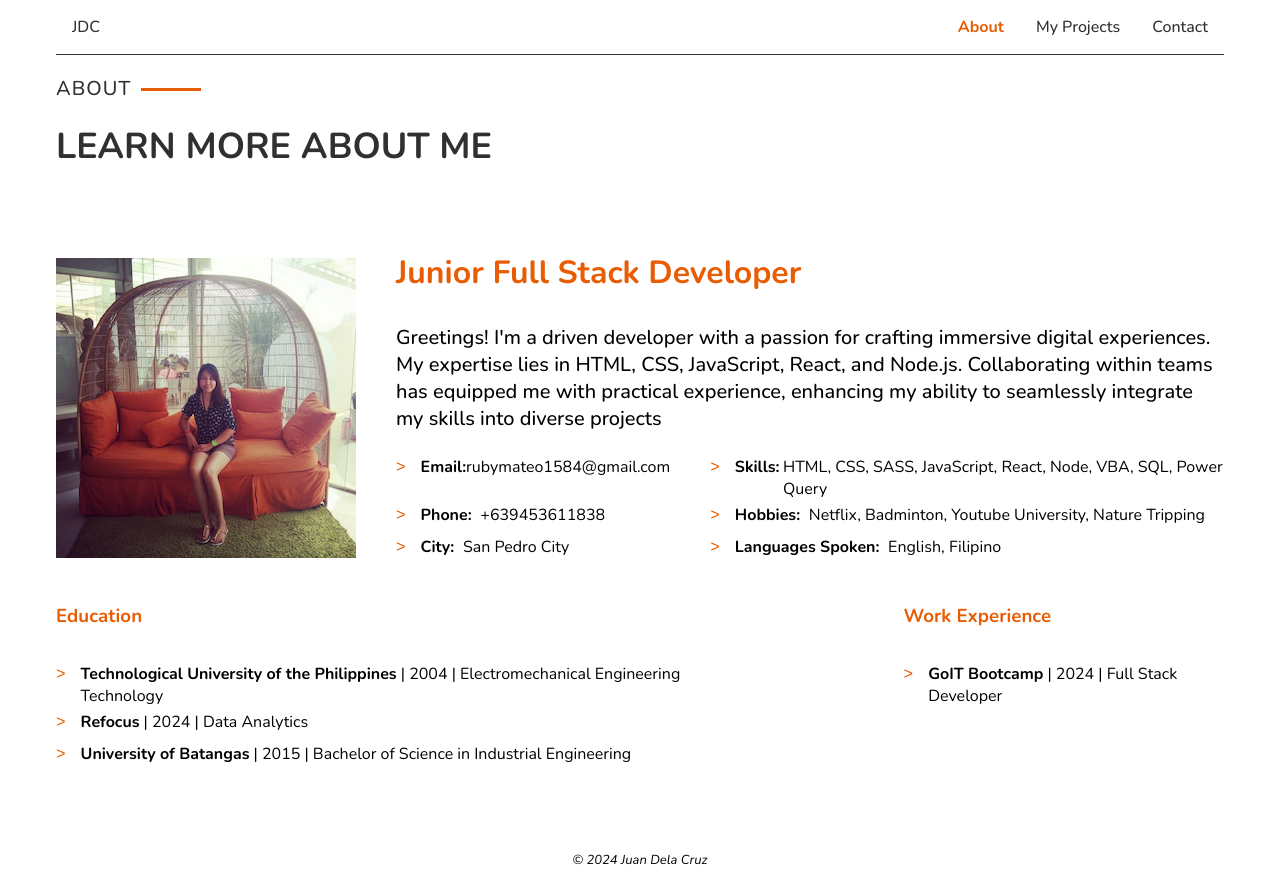
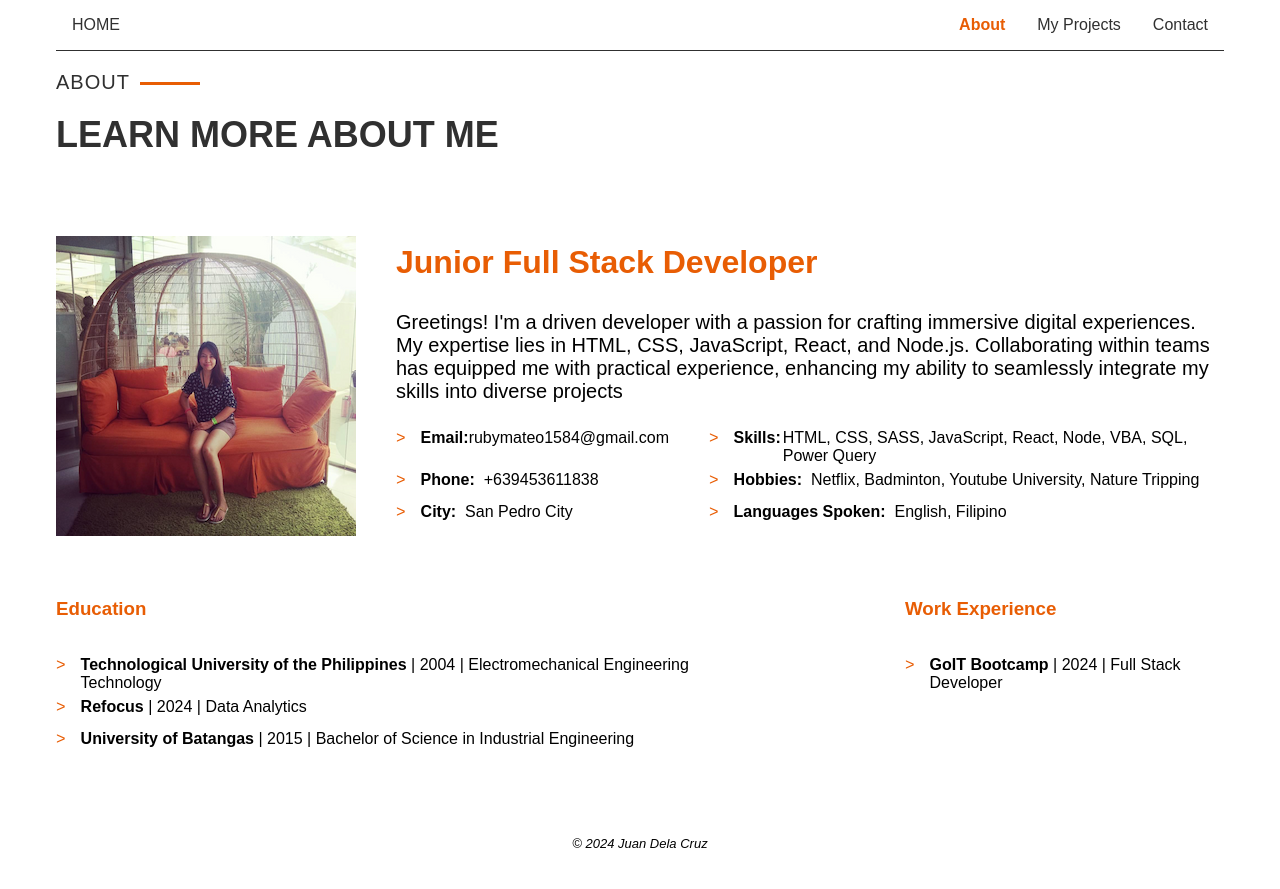
Before and after one commit to techista1584/rubymateo-portfolio, a React (Vite) app: page /about in a window 1280 px wide. Built offline with nearby package versions, Linux system fonts and the light colour scheme.

Commit message:
updated home nav

```diff
--- a/src/components/Logo/Logo.jsx
+++ b/src/components/Logo/Logo.jsx
@@ -9,7 +9,7 @@
         end
         className={({ isActive }) => (isActive ? css.linkActive : css.link)}
       >
-        JDC
+        HOME
       </NavLink>
     </div>
   );
--- a/src/index.css
+++ b/src/index.css
@@ -1,6 +1,7 @@
 /* Custom Font */
 
-@import url('https://fonts.googleapis.com/css2?family=Nunito:ital,wght@0,200..1000;1,200..1000&display=swap');
+@import url('https://fonts.googleapis.com/css2?family=Roboto:ital,wght@0,100;0,300;0,400;0,500;0,700;0,900;1,100;1,300;1,400;1,500;1,700;1,900&display=swap');
+
 
 /* CSS VARIABLES */
 :root {
```
